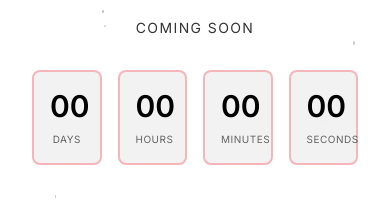
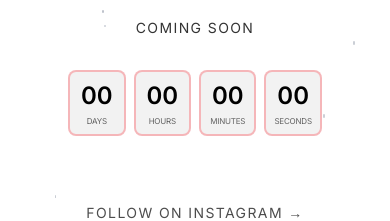
Before and after one commit to Frank-cntrl/skaiz, a React (Vite) app: page / in a window 390 px wide. Shown: the part 305-526 px from the top of the page. Built offline with nearby package versions, Linux system fonts and the light colour scheme; no server answers; a web font is replaced by a local one.

Commit message:
seconds minutes words resized

```diff
--- a/src/components/CountdownScreen.jsx
+++ b/src/components/CountdownScreen.jsx
@@ -127,18 +127,18 @@ const CountdownScreen = ({ revealDate, timeRemaining, config = {} }) => {
             {screenConfig.message}
           </p>
 
-          <div className="grid grid-cols-4 gap-4 md:gap-8 max-w-2xl mx-auto">
+          <div className="grid grid-cols-4 gap-2 md:gap-8 max-w-2xl mx-auto">
             {[
               { value: countdown.days, label: 'Days' },
               { value: countdown.hours, label: 'Hours' },
               { value: countdown.minutes, label: 'Minutes' },
               { value: countdown.seconds, label: 'Seconds' }
             ].map((item, index) => (
-              <div key={index} className="bg-black/5 backdrop-blur-sm border-2 border-red-500/30 rounded-lg p-4 md:p-6">
-                <div className="text-3xl md:text-5xl font-bold text-black mb-2">
+              <div key={index} className="bg-black/5 backdrop-blur-sm border-2 border-red-500/30 rounded-lg p-2 md:p-6">
+                <div className="text-2xl md:text-5xl font-bold text-black mb-1 md:mb-2">
                   {String(item.value).padStart(2, '0')}
                 </div>
-                <div className="text-[10px] md:text-xs text-black/60 uppercase tracking-wider">
+                <div className="text-[8px] md:text-xs text-black/60 uppercase tracking-tight md:tracking-wider leading-tight">
                   {item.label}
                 </div>
               </div>
```
